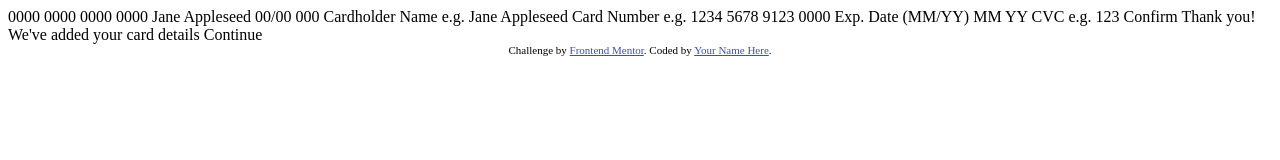
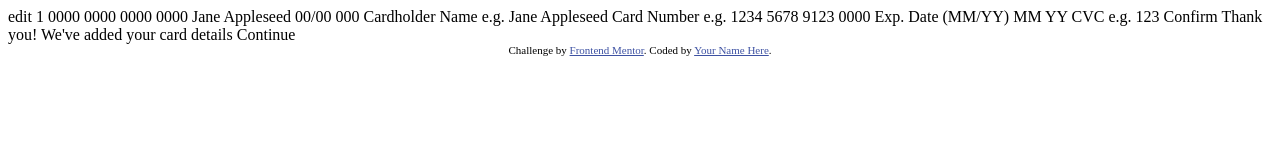
Before and after one commit to ahmedsamyrouby/interactive-card-details-form, a plain HTML site: page index.html in a window 1280 px wide. Drawn offline with Linux system fonts and the light colour scheme.

Commit message:
update index.html

```diff
--- a/index.html
+++ b/index.html
@@ -15,7 +15,7 @@
   </style>
 </head>
 <body>
-
+  edit 1
   0000 0000 0000 0000
   Jane Appleseed
   00/00
```
